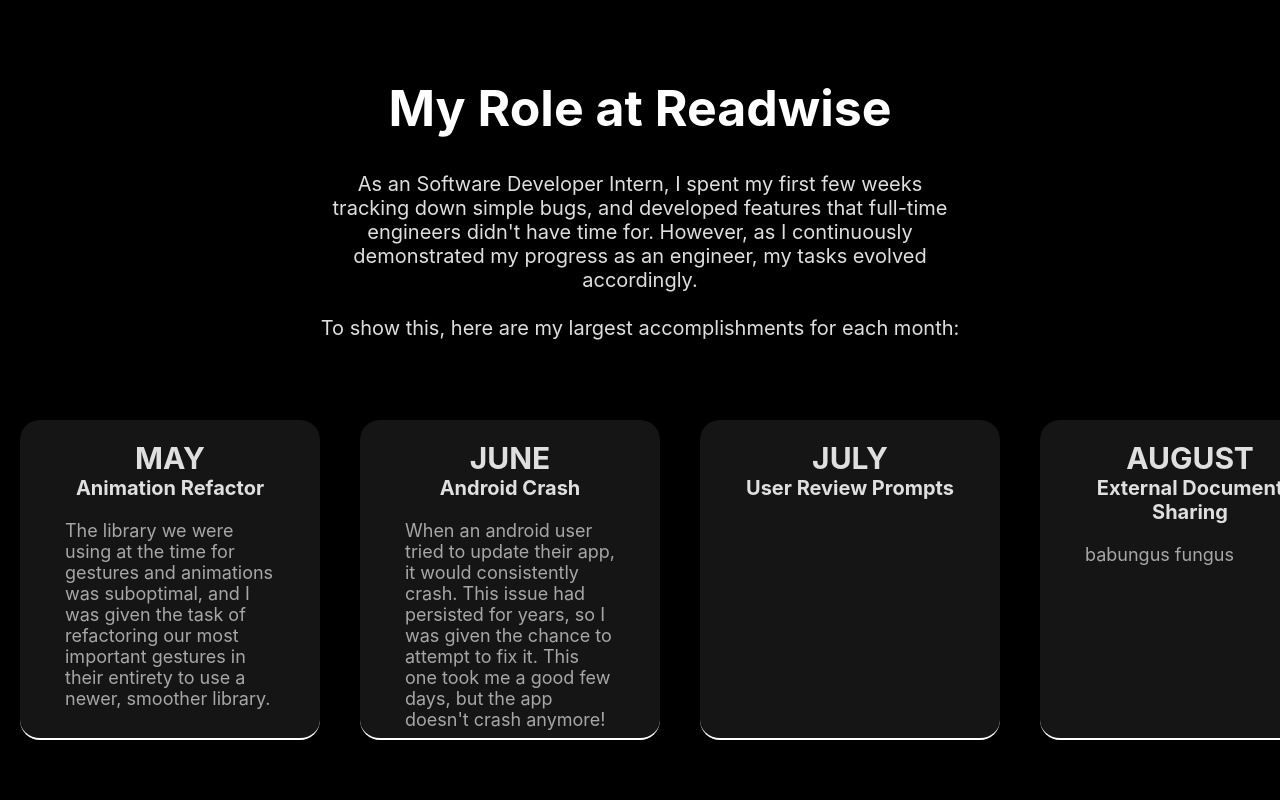
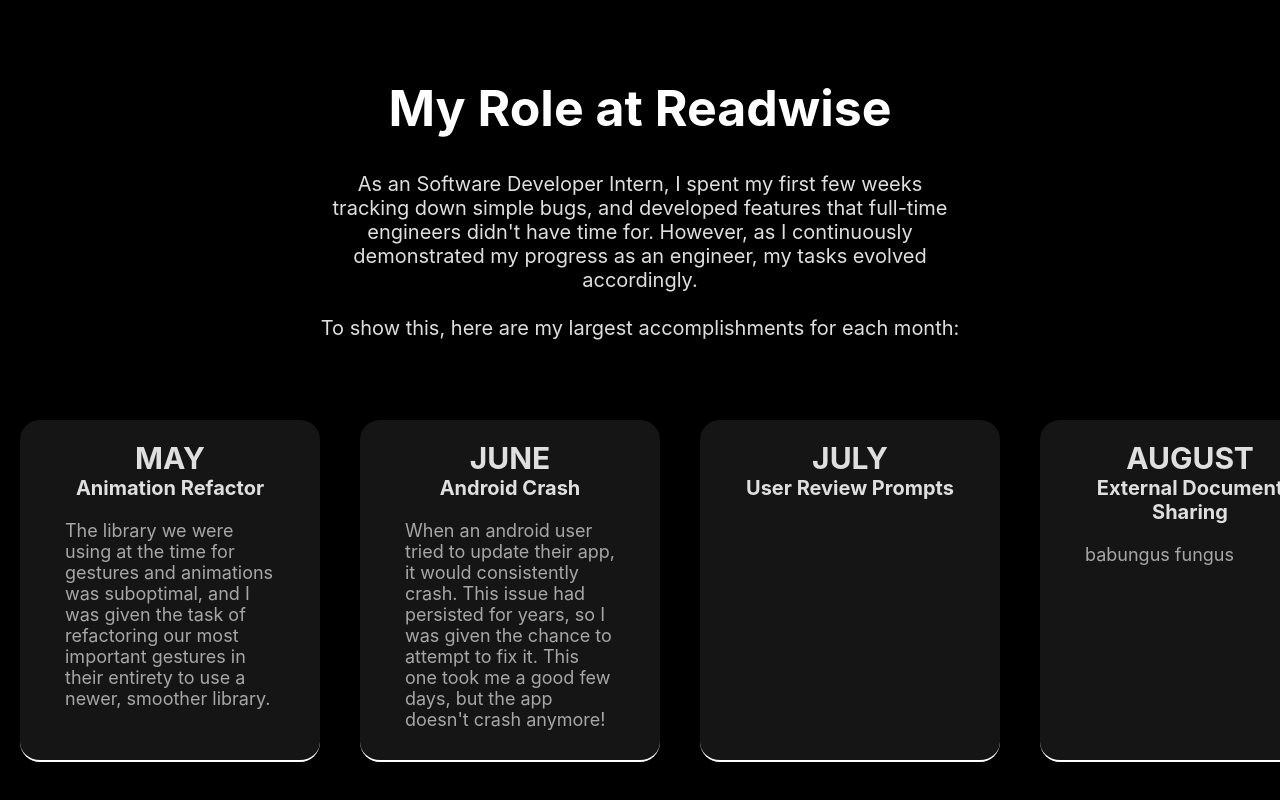
Before and after one commit to alichman/Readwise-Report, a React (Create React App) app in the folder readwise-report/: page / in a window 1280 px wide. Shown: the part 1322-2122 px from the top of the page. Built offline with nearby package versions, Linux system fonts and the light colour scheme.

Commit message:
minor stuff

```diff
--- a/readwise-report/src/MyRole.css
+++ b/readwise-report/src/MyRole.css
@@ -22,7 +22,7 @@
 
 .FlexList {
     width: 100%;
-    min-height: 40vh;
+    height: auto;
     display: flex;
     justify-content: space-between;
     margin: 10vh auto 10vh auto;
@@ -57,7 +57,7 @@
             font-size: 18px;
             color: #a8a7a7;
             text-align: left;
-            margin: auto;
+            margin: auto auto 30px auto;
         }
     }
 }
```
